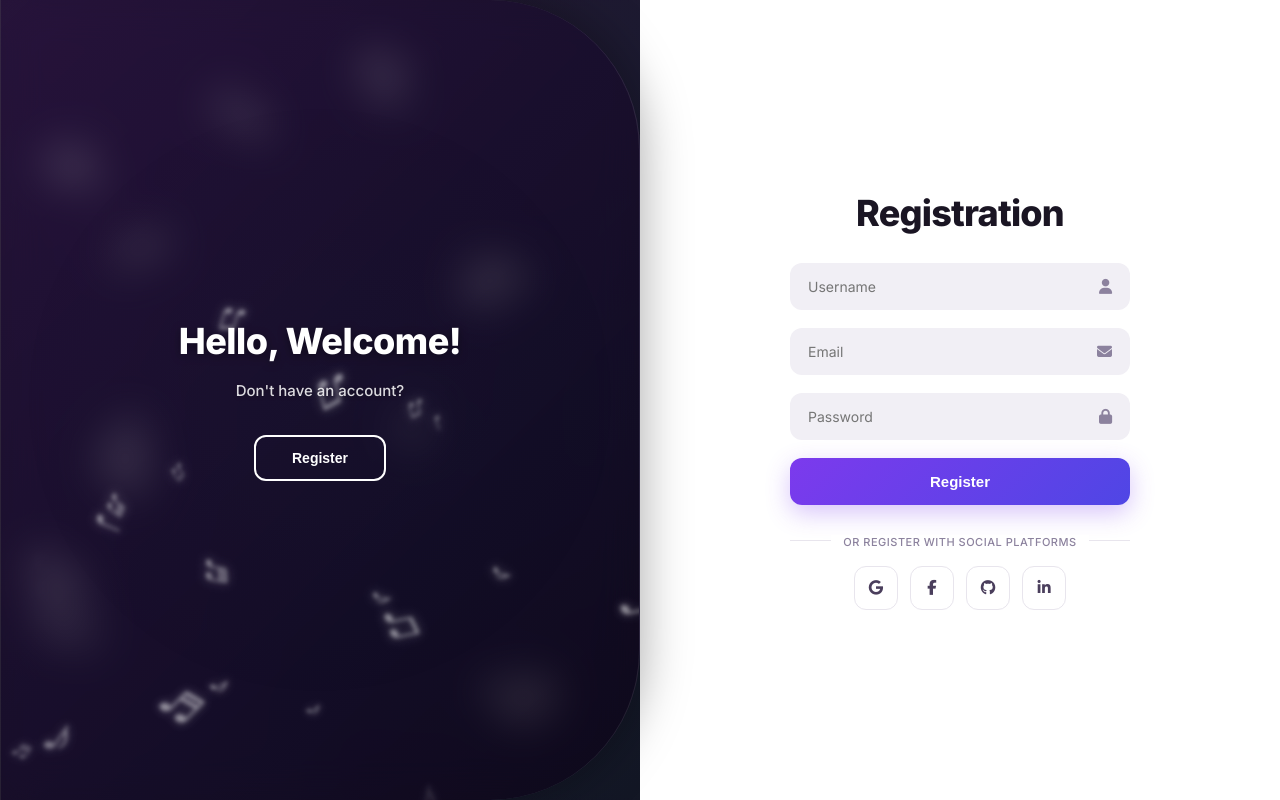
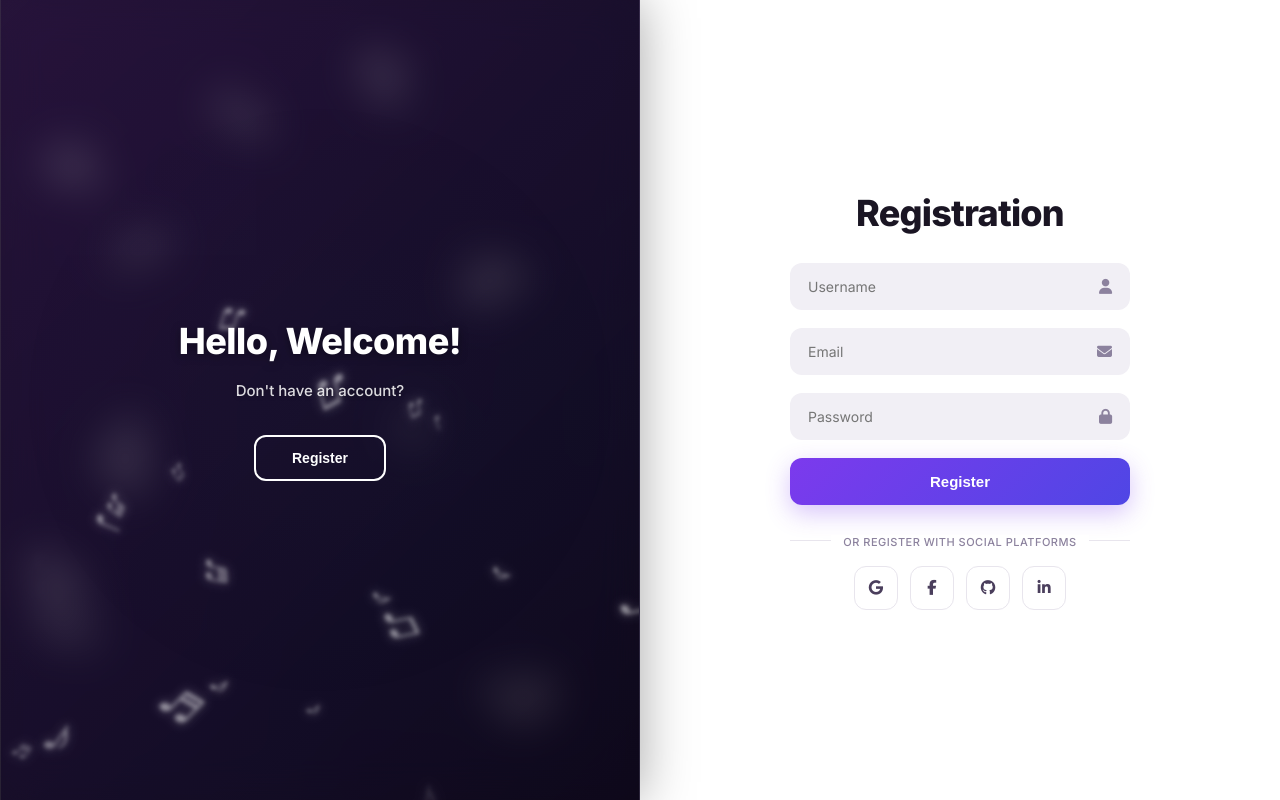
Before and after one commit to emretrkdnmz/expressAndReact, a React (Vite) app in the folder frontend/: page / in a window 1280 px wide. Built offline with nearby package versions, Linux system fonts and the light colour scheme.

Commit message:
style: make sliding overlay perfectly rectangular to merge with screen corners and remove curved gaps

```diff
--- a/frontend/src/Login.css
+++ b/frontend/src/Login.css
@@ -296,15 +296,15 @@
   overflow: hidden !important; /* Clip rising music notes perfectly to the curved border */
 }
 
-/* Active Sliding Positions (Massive Curved Separator Wave) */
+/* Active Sliding Positions (Perfect Sharp Corners that merge with the screen boundaries) */
 .view-login .auth-desktop-overlay {
   transform: translateX(0) !important;
-  border-radius: 0 150px 150px 0 !important;
+  border-radius: 0 !important; /* Removed curve to connect perfectly with corners */
 }
 
 .view-register .auth-desktop-overlay {
   transform: translateX(100%) !important;
-  border-radius: 150px 0 0 150px !important;
+  border-radius: 0 !important; /* Removed curve to connect perfectly with corners */
 }
 
 /* Overlay slide panels */
```
